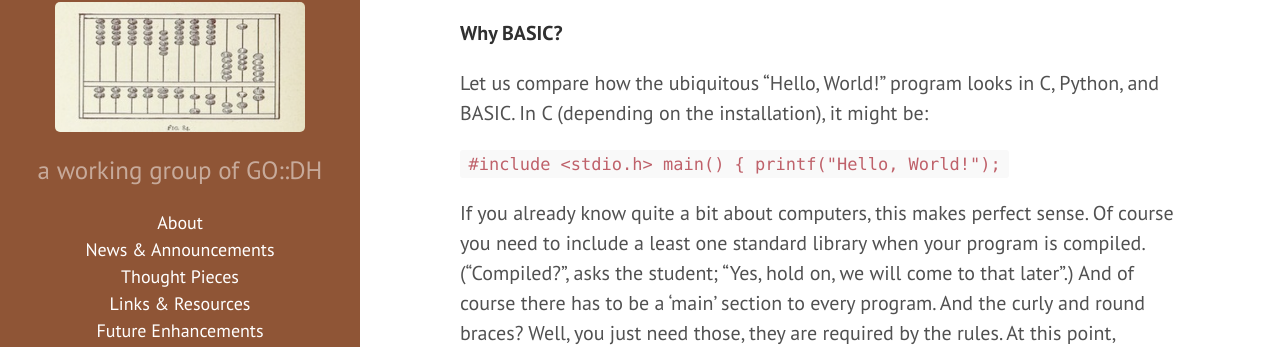
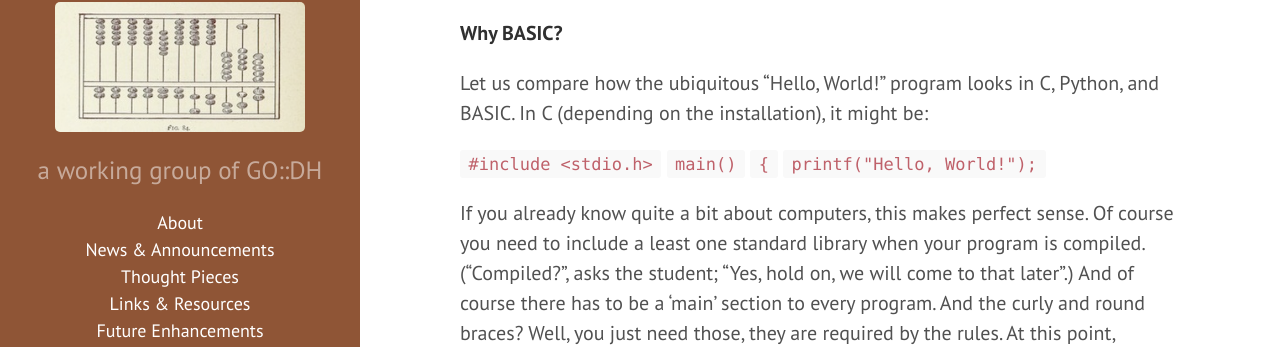
Before and after one commit to go-dh/mincomp, a Jekyll site: the page built from _posts/2015-08-03-old-machines.markdown, in a window 1280 px wide and 900 px high, scrolled down 1456 px. Shown: the part 106-453 px from the top of the window. Built offline with Jekyll 4.4.1, drawn with Linux system fonts in a browser that asks for light colours.

Commit message:
removed blockquote from the pre

```diff
--- a/_posts/2015-08-03-old-machines.markdown
+++ b/_posts/2015-08-03-old-machines.markdown
@@ -18,11 +18,11 @@ In the Lab we make much use of paper tape because it renders readily apparent th
 
 Let us compare how the ubiquitous "Hello, World!" program looks in C, Python, and BASIC. In C (depending on the installation), it might be:
 
-`#include <stdio.h>
-main()
-{
-printf("Hello, World!");
-`
+`#include <stdio.h>`
+`main()`
+`{`
+`printf("Hello, World!");`
+
 
 If you already know quite a bit about computers, this makes perfect sense. Of course you need to include a least one standard library when your program is compiled. ("Compiled?", asks the student; "Yes, hold on, we will come to that later".) And of course there has to be a 'main' section to every program. And the curly and round braces? Well, you just need those, they are required by the rules. At this point, knowledgeable readers may be thinking "but the braces too can be explained quite logically". Indeed they can. But can they be explained in a way that makes sense to someone who is at the level of learning about the "Hello, World!" program? I have not found a way to do this.
 
```
